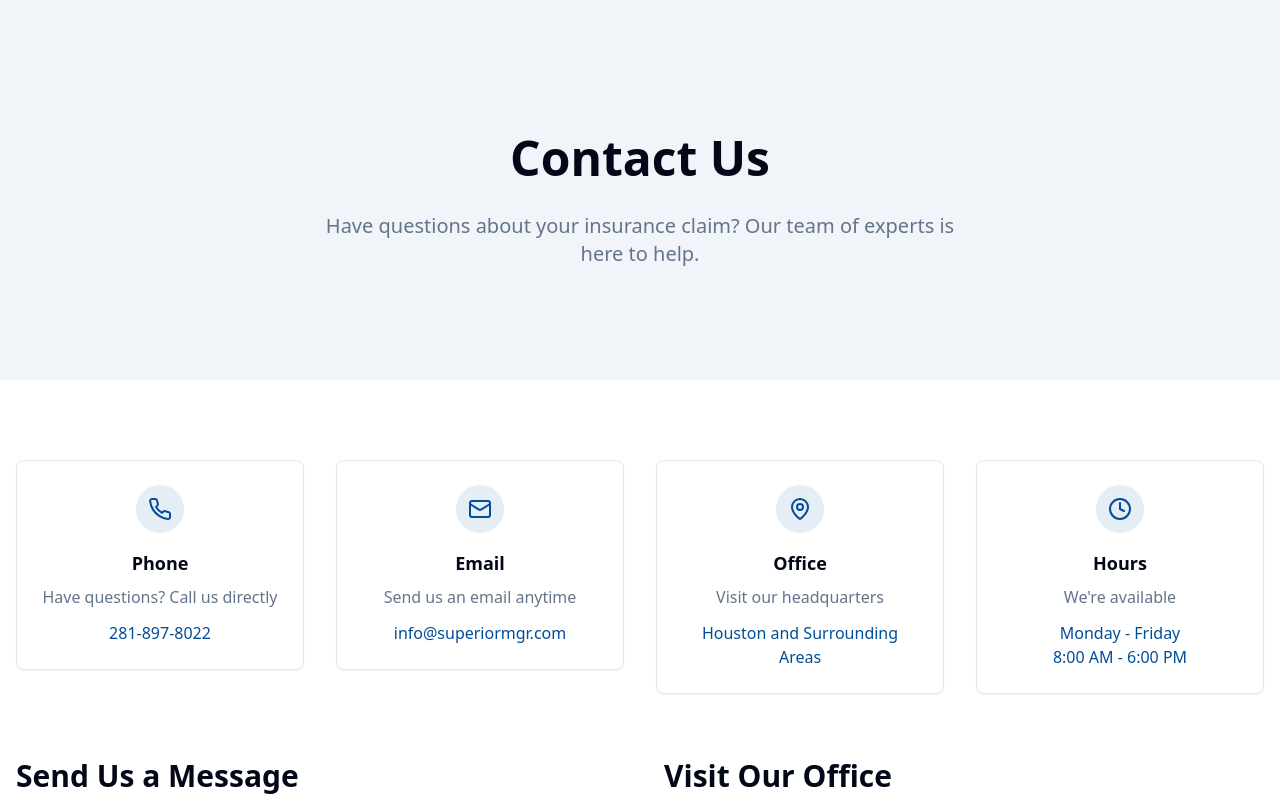
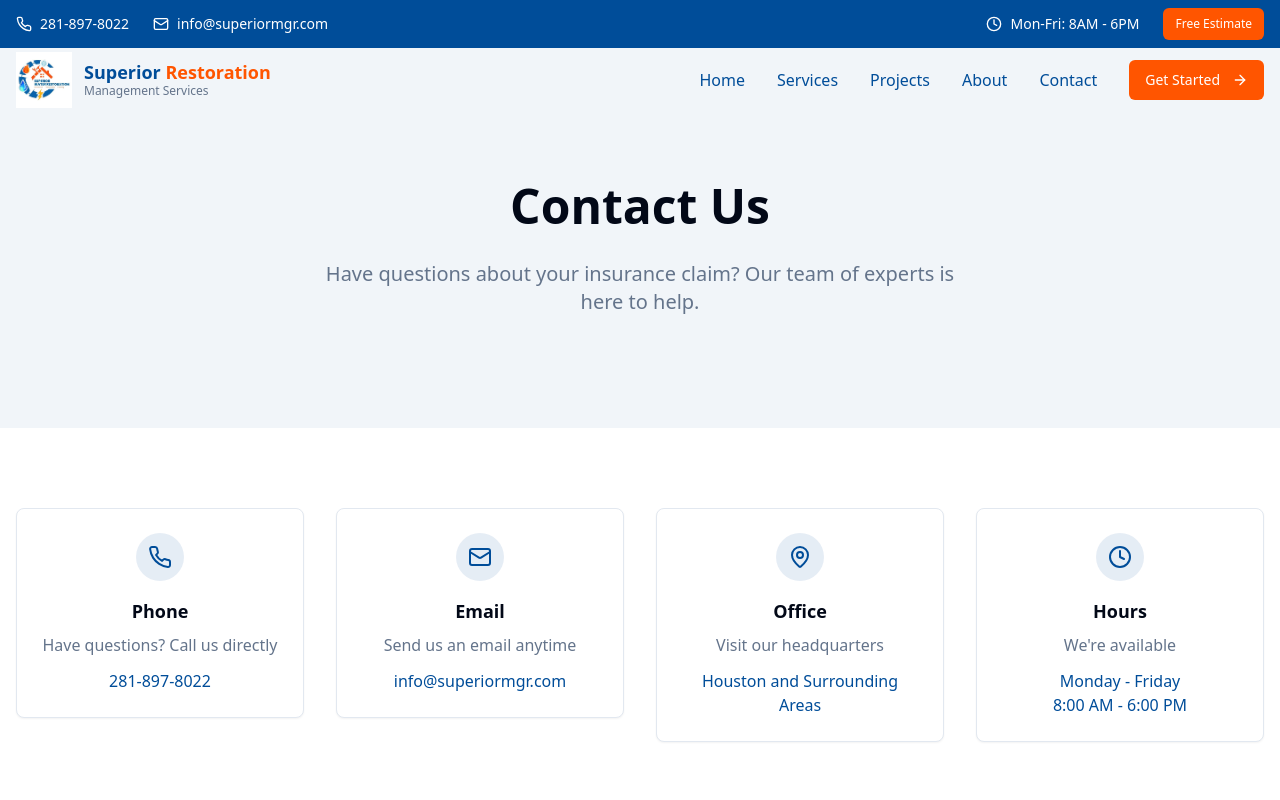
Before and after one commit to devsupport-tech/cbremix-animations, a React (Vite) app: page /contact in a window 1280 px wide. Shown: the top 800 px of the page. Built offline with nearby package versions, Linux system fonts and the light colour scheme.

Commit message:
Add top menu to all pages
Ensures the top menu is displayed on all pages.

```diff
--- a/src/pages/About.tsx
+++ b/src/pages/About.tsx
@@ -1,11 +1,11 @@
-
 import { motion } from "framer-motion";
 import { ArrowRight } from "lucide-react";
 import { Button } from "@/components/ui/button";
+import PageLayout from "@/components/PageLayout";
 
 const About = () => {
   return (
-    <div className="min-h-screen bg-background">
+    <PageLayout>
       {/* Hero Section */}
       <section className="pt-32 pb-20 bg-muted">
         <div className="container mx-auto px-4">
@@ -199,7 +199,7 @@ const About = () => {
           </motion.div>
         </div>
       </section>
-    </div>
+    </PageLayout>
   );
 };
 
--- a/src/pages/Contact.tsx
+++ b/src/pages/Contact.tsx
@@ -1,12 +1,13 @@
 
 import { useState } from "react";
 import { motion } from "framer-motion";
-import { Mail, Phone, MapPin, Clock, Send, CheckCircle } from "lucide-react";
+import { Mail, Phone, MapPin, Clock, Send } from "lucide-react";
 import { Button } from "@/components/ui/button";
 import { Input } from "@/components/ui/input";
 import { Textarea } from "@/components/ui/textarea";
 import { Card, CardContent } from "@/components/ui/card";
 import { useToast } from "@/hooks/use-toast";
+import PageLayout from "@/components/PageLayout";
 
 const Contact = () => {
   const { toast } = useToast();
@@ -49,7 +50,7 @@ const Contact = () => {
   };
 
   return (
-    <div className="min-h-screen bg-background">
+    <PageLayout>
       {/* Hero Section */}
       <section className="pt-32 pb-20 bg-muted">
         <div className="container mx-auto px-4">
@@ -303,7 +304,7 @@ const Contact = () => {
           </motion.div>
         </div>
       </section>
-    </div>
+    </PageLayout>
   );
 };
 
--- a/src/pages/Index.tsx
+++ b/src/pages/Index.tsx
@@ -1,5 +1,5 @@
 
-import { Link } from "react-router-dom";
+import PageLayout from "@/components/PageLayout";
 import HeroSection from "@/components/home/HeroSection";
 import StatsSection from "@/components/home/StatsSection";
 import ProcessSection from "@/components/home/ProcessSection";
@@ -10,11 +10,10 @@ import FAQSection from "@/components/home/FAQSection";
 import Projects from "@/components/Projects";
 import { Testimonial } from "@/components/Testimonial";
 import SuccessAreas from "@/components/Team";
-import Footer from "@/components/Footer";
 
 const Index = () => {
   return (
-    <div className="min-h-screen bg-background">
+    <PageLayout>
       {/* Hero Section */}
       <HeroSection />
 
@@ -48,7 +47,7 @@ const Index = () => {
         author="Michael Thompson"
         title="Homeowner"
       />
-    </div>
+    </PageLayout>
   );
 };
 
--- a/src/pages/NotFound.tsx
+++ b/src/pages/NotFound.tsx
@@ -3,9 +3,11 @@ import { motion } from "framer-motion";
 import { Button } from "@/components/ui/button";
 import { ArrowLeft } from "lucide-react";
 import { Link } from "react-router-dom";
+import PageLayout from "@/components/PageLayout";
 
 const NotFound = () => {
   return (
+    <PageLayout showSmartHeader={false}>
       <div className="min-h-screen flex items-center justify-center bg-muted">
         <div className="container mx-auto px-4">
           <div className="max-w-lg mx-auto text-center">
@@ -29,6 +31,7 @@ const NotFound = () => {
           </div>
         </div>
       </div>
+    </PageLayout>
   );
 };
 
```
Lines whose indentation alone changed are shown as unchanged.
